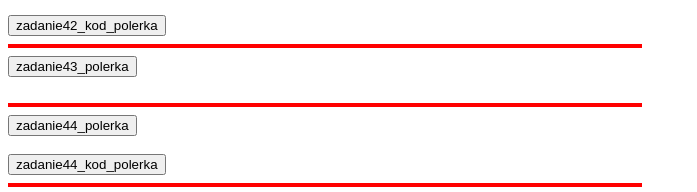
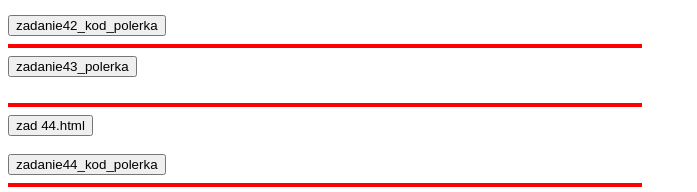
Before and after one commit to kapilexior/css, a plain HTML site: page index.html in a window 1280 px wide. Shown: the part 2535-2727 px from the top of the page, without its empty margins (0-697 px from the left). Drawn offline with Linux system fonts and the light colour scheme.

Commit message:
Update index.html

```diff
--- a/index.html
+++ b/index.html
@@ -620,7 +620,7 @@
 <HR SIZE=4 WIDTH=50% ALIGN=LEFT COLOR=red>
 
 
-<input type="button" name="z44" value="zadanie44_polerka" onclick="WinOpen_z44(' ')"><br><br>
+<input type="button" name="z44" value="zad 44.html" onclick="WinOpen_z44(' ')"><br><br>
 <input type="button" name="z44" value="zadanie44_kod_polerka" onclick="WinOpen_z44_kod(' ')">
 <HR SIZE=4 WIDTH=50% ALIGN=LEFT COLOR=red>
 
```
